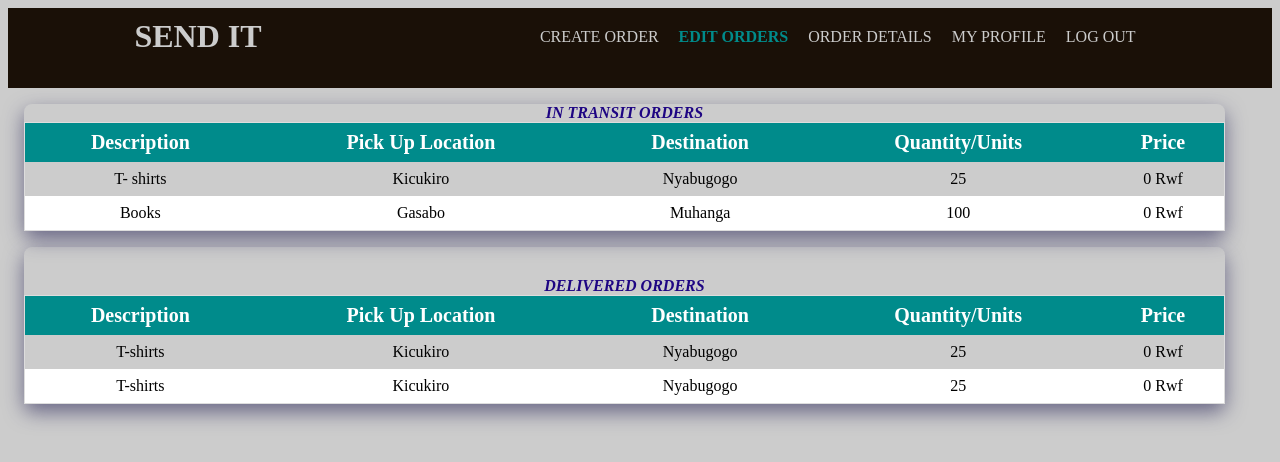
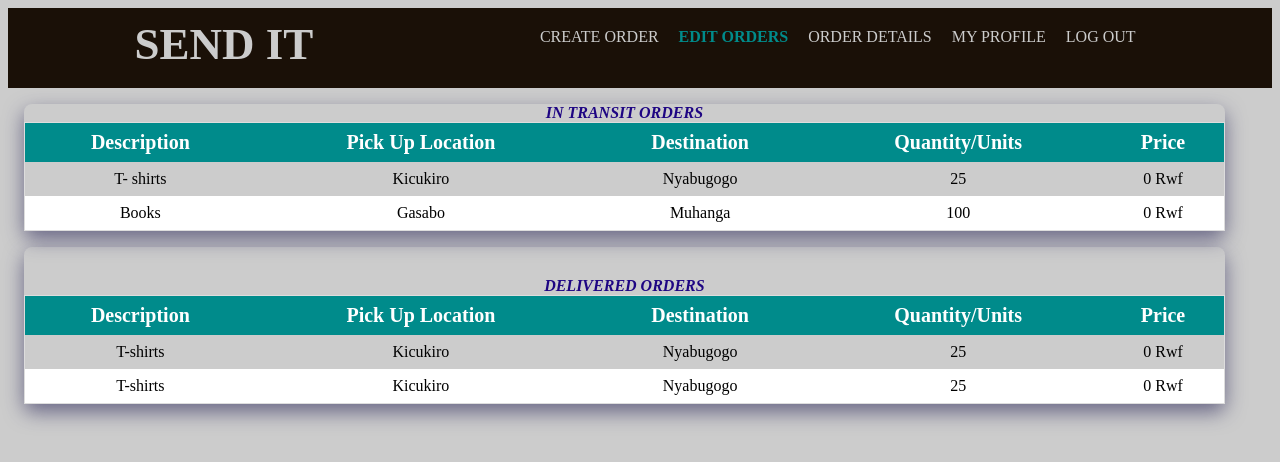
Before and after one commit to filschristian/SendIT, a website: page UI/html/changeDestination.html in a window 1280 px wide. Drawn offline with Linux system fonts and the light colour scheme.

Commit message:
[Chore #162149797] Add new changes to the UI

```diff
--- a/UI/css/style.css
+++ b/UI/css/style.css
@@ -31,6 +31,9 @@ header li {
 
 header #logo {
 	float: left;
+}
+#logo_text{
+	font-size: 45px;
 }
 header #logo h1{
 	margin: 0;
--- a/UI/html/changeDestination.html
+++ b/UI/html/changeDestination.html
@@ -11,7 +11,7 @@
 	<header>
 		<div class="container">
 			<div id="logo">
-				<h1>SEND IT</h1>
+				<h1><a id="logo_text" href="../index.html">SEND IT</a></h1>
 			</div>
 			<nav>
 				<li><a href="orderDelivery.html">Create Order</a></li>
```
Also changed, not shown: UI/html/admin.html (+1 -1 lines), UI/html/login.html (+1 -1 lines), UI/html/orderDelivery.html (+1 -1 lines), UI/html/orderDetails.html (+1 -1 lines), UI/html/signUp.html (+1 -1 lines), UI/html/userProfile.html (+1 -1 lines), UI/html/viewOrders.html (+1 -1 lines), UI/index.html (+1 -1 lines).
